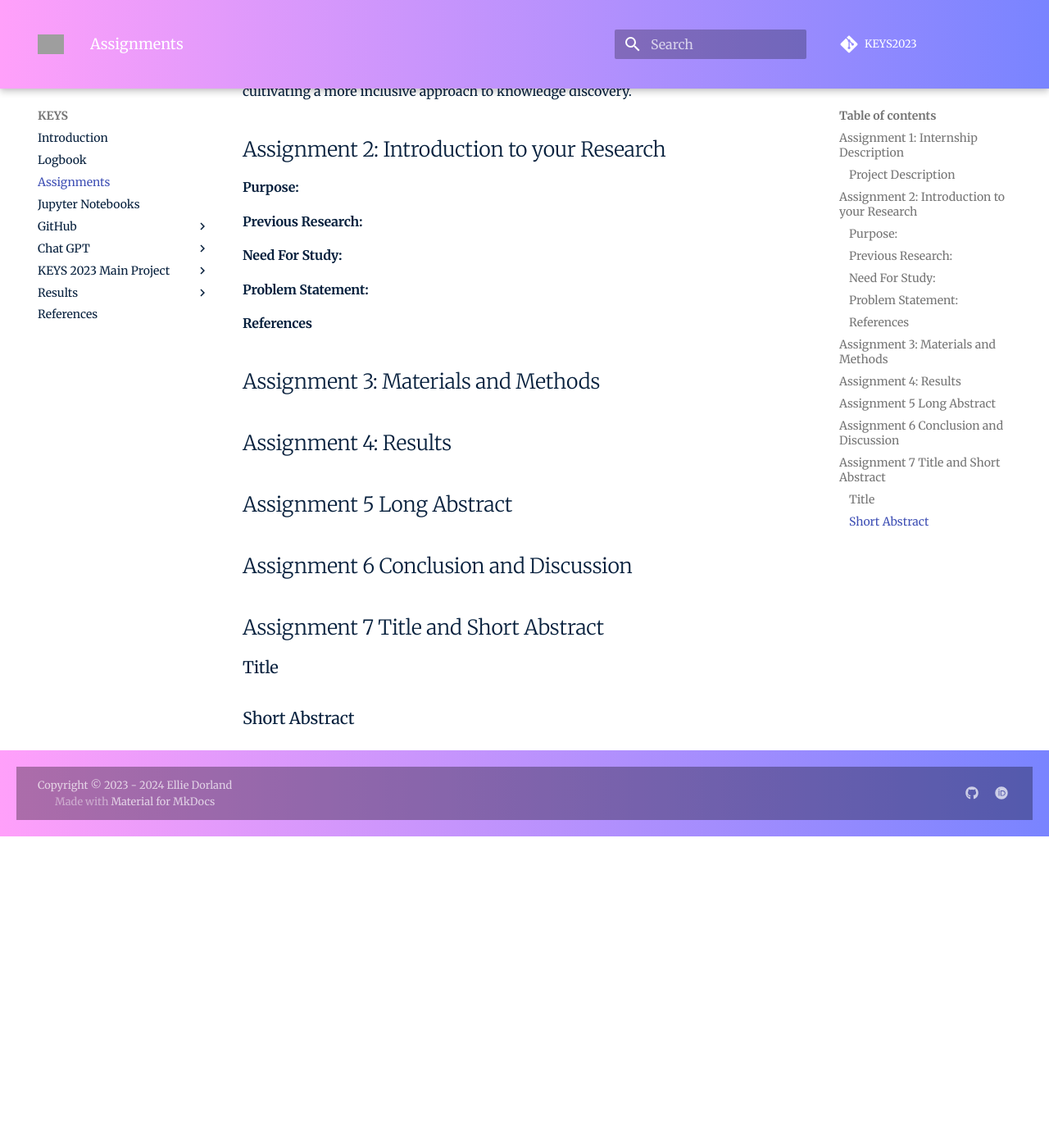
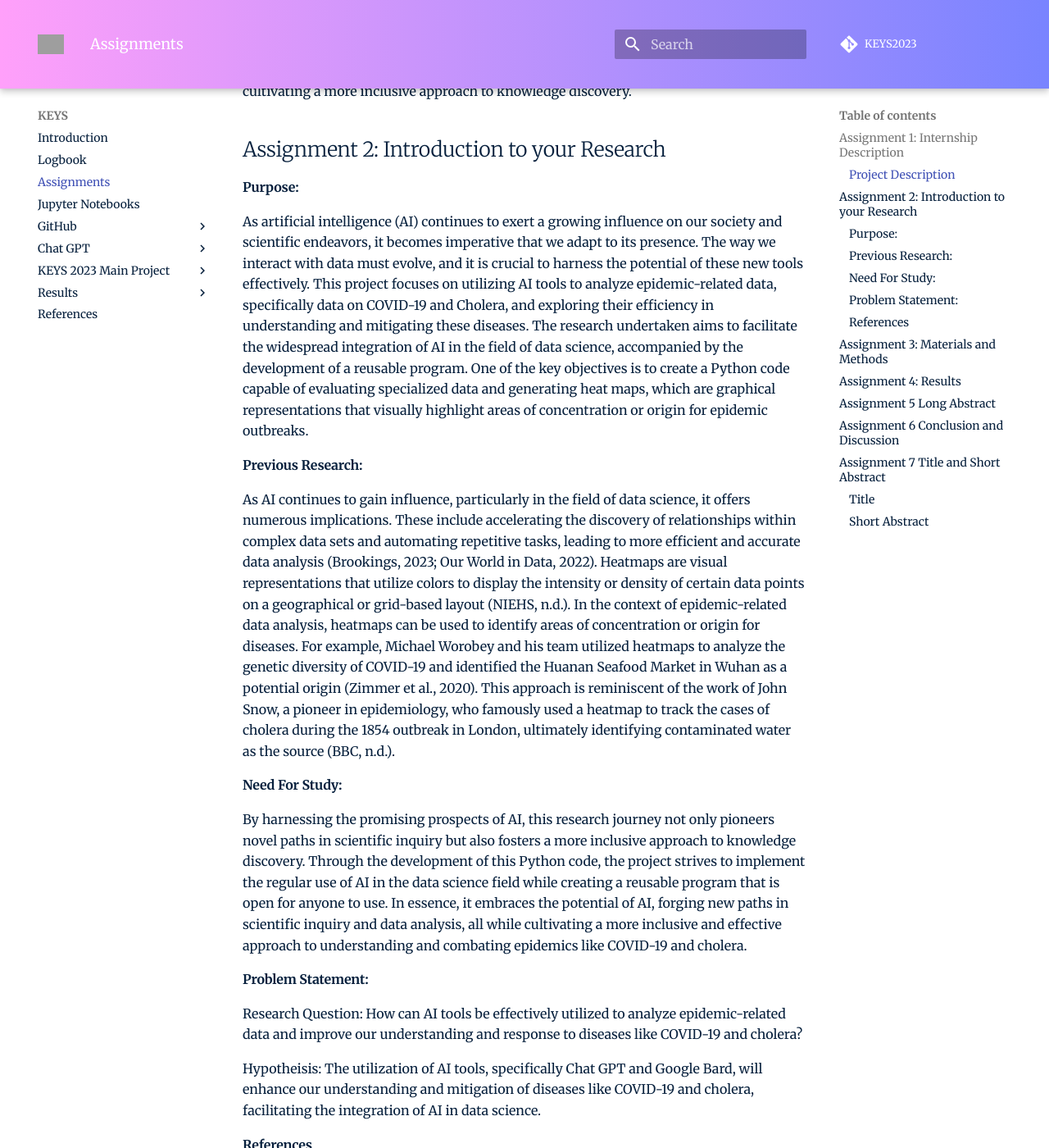
Before and after one commit to tyson-swetnam/mkdocs-material-template, an MkDocs documentation site: the page built from docs/keysassignments.md, in a window 1280 px wide and 1400 px high, scrolled down 540 px. Shown: the whole window at 82% size. Built offline with MkDocs 1.6.1 and Material for MkDocs 9.7.7, drawn with Linux system fonts in a browser that asks for light colours; some web fonts are replaced; comment, search, counter and statistics services are not loaded; before the commit the page ends 1560 px from its top, so only the background shows below that; some of the changed text lies outside the part shown; grey boxes are pictures that could not be loaded.

Commit message:
assignment 2

```diff
--- a/docs/keysassignments.md
+++ b/docs/keysassignments.md
@@ -11,17 +11,31 @@ This summer, I have the privilege of working in Dr. Swetnam's lab, delving into
 ## Assignment 2: Introduction to your Research
 #### Purpose:
 
+As artificial intelligence (AI) continues to exert a growing influence on our society and scientific endeavors, it becomes imperative that we adapt to its presence. The way we interact with data must evolve, and it is crucial to harness the potential of these new tools effectively. This project focuses on utilizing AI tools to analyze epidemic-related data, specifically data on COVID-19 and Cholera, and exploring their efficiency in understanding and mitigating these diseases. The research undertaken aims to facilitate the widespread integration of AI in the field of data science, accompanied by the development of a reusable program. One of the key objectives is to create a Python code capable of evaluating specialized data and generating heat maps, which are graphical representations that visually highlight areas of concentration or origin for epidemic outbreaks.
 
 #### Previous Research:
 
+As AI continues to gain influence, particularly in the field of data science, it offers numerous implications. These include accelerating the discovery of relationships within complex data sets and automating repetitive tasks, leading to more efficient and accurate data analysis (Brookings, 2023; Our World in Data, 2022). Heatmaps are visual representations that utilize colors to display the intensity or density of certain data points on a geographical or grid-based layout (NIEHS, n.d.). In the context of epidemic-related data analysis, heatmaps can be used to identify areas of concentration or origin for diseases. For example, Michael Worobey and his team utilized heatmaps to analyze the genetic diversity of COVID-19 and identified the Huanan Seafood Market in Wuhan as a potential origin (Zimmer et al., 2020). This approach is reminiscent of the work of John Snow, a pioneer in epidemiology, who famously used a heatmap to track the cases of cholera during the 1854 outbreak in London, ultimately identifying contaminated water as the source (BBC, n.d.).
 
 #### Need For Study:
 
+By harnessing the promising prospects of AI, this research journey not only pioneers novel paths in scientific inquiry but also fosters a more inclusive approach to knowledge discovery. Through the development of this Python code, the project strives to implement the regular use of AI in the data science field while creating a reusable program that is open for anyone to use. In essence, it embraces the potential of AI, forging new paths in scientific inquiry and data analysis, all while cultivating a more inclusive and effective approach to understanding and combating epidemics like COVID-19 and cholera.
 
 #### Problem Statement:
 
+Research Question: How can AI tools be effectively utilized to analyze epidemic-related data and improve our understanding and response to diseases like COVID-19 and cholera?
+
+Hypotheisis: The utilization of AI tools, specifically Chat GPT and Google Bard, will enhance our understanding and mitigation of diseases like COVID-19 and cholera, facilitating the integration of AI in data science.
+
 
 #### References
+
+References:
+-	Brookings. (2023). How artificial intelligence is transforming the world. Retrieved from https://www.brookings.edu/research/how-artificial-intelligence-is-transforming-the-world/
+-	Our World in Data. (2022). The brief history of artificial intelligence: The world has changed. Retrieved from https://ourworldindata.org/brief-history-of-ai
+-	National Institute of Environmental Health Sciences (NIEHS). (n.d.). Data visualization: Heatmaps. Retrieved from https://tools.niehs.nih.gov/cehsweb/assets/fileassets/datavisualization/heatmap.pdf
+-   Worobey, M. (2021). The Origins of COVID-19. Scientific American, 325(1), 46-53.
+-   now, J. (1855). On the Mode of Communication of Cholera (2nd ed.). John Churchill.
 
 
 ## Assignment 3: Materials and Methods
```
